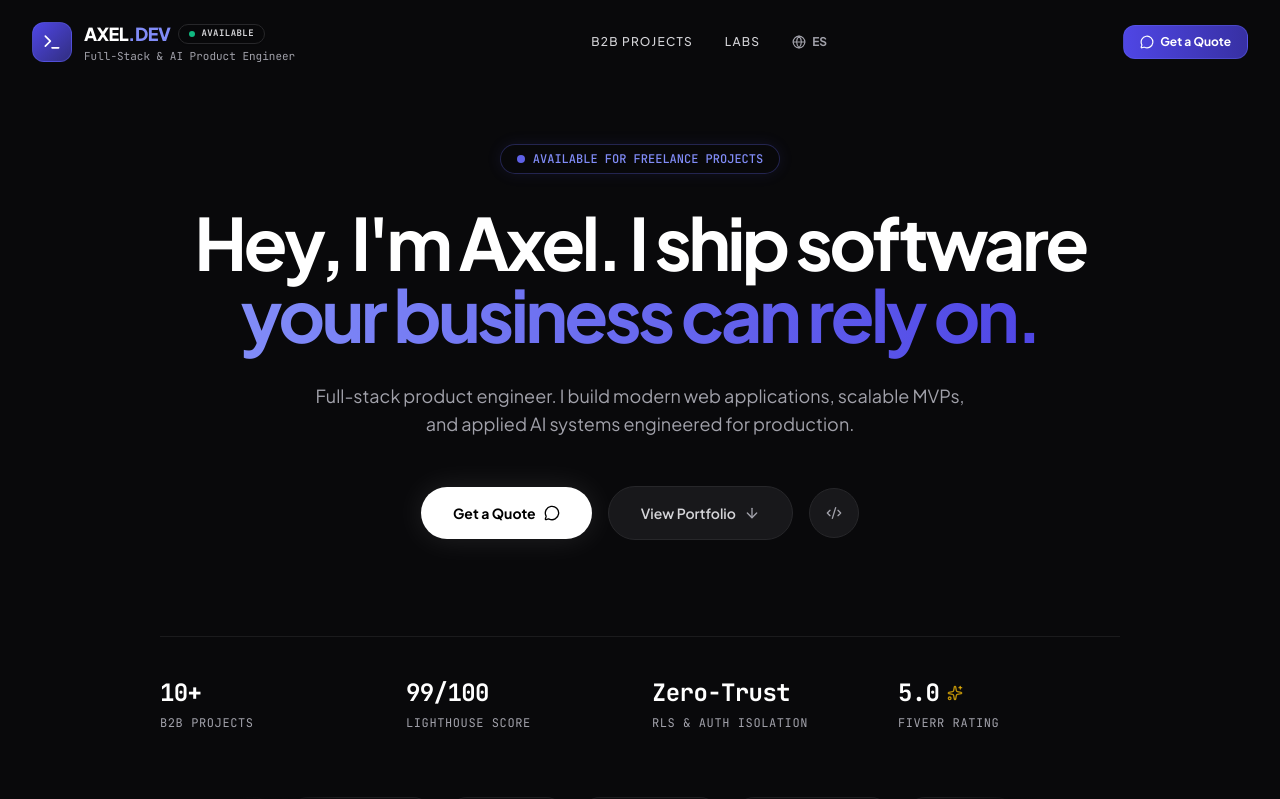
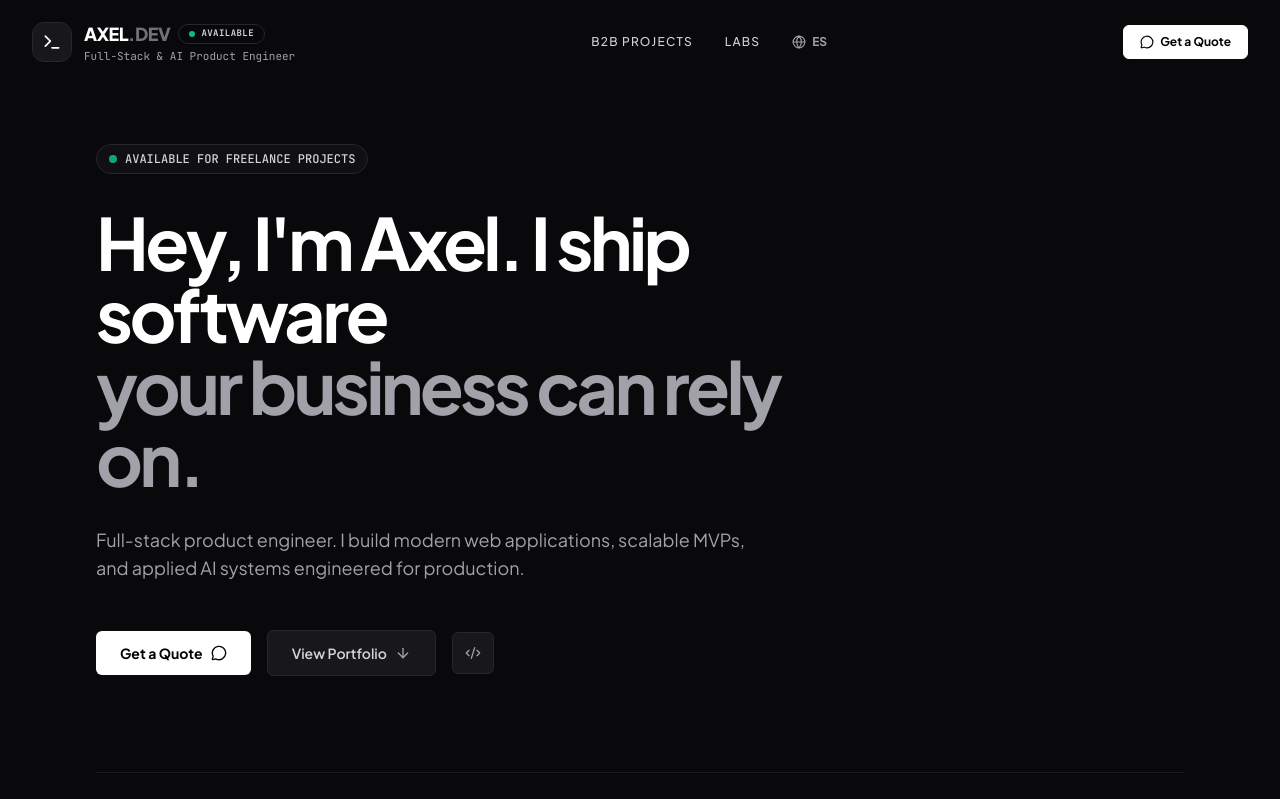
Before and after one commit to Axl07s/portfolio-axel, a React (Vite) app: page / in a window 1280 px wide. Shown: the top 799 px of the page. Built offline with nearby package versions, Linux system fonts and the light colour scheme.

Commit message:
chore: before phase 2b

```diff
--- a/src/components/Hero.tsx
+++ b/src/components/Hero.tsx
@@ -27,7 +27,7 @@ export const Hero: React.FC = () => {
   };
 
   return (
-    <section className="relative pt-36 pb-24 px-4 sm:px-6 lg:px-8 max-w-5xl mx-auto text-center overflow-hidden">
+    <section className="relative pt-36 pb-24 px-4 sm:px-6 lg:px-8 max-w-6xl mx-auto text-left overflow-hidden">
 
       <Particles />
       <div
@@ -40,48 +40,44 @@ export const Hero: React.FC = () => {
         }}
       />
 
-      {/* Subtle Indigo Glow */}
-      <div className="absolute top-1/3 left-1/2 -translate-x-1/2 -translate-y-1/2 w-full sm:w-[500px] h-[300px] bg-indigo-500/15 blur-[120px] rounded-full pointer-events-none -z-10" />
-
       <motion.div
         variants={container}
         initial="hidden"
         animate="show"
-        className="space-y-8"
+        className="space-y-8 max-w-3xl"
       >
 
         {/* Minimalist Role Pill */}
-        <motion.div variants={item} className="inline-flex items-center gap-2 px-4 py-1.5 rounded-full bg-zinc-950/80 backdrop-blur-sm border border-indigo-500/30 text-indigo-400 text-xs font-mono font-medium shadow-[0_0_15px_rgba(99,102,241,0.1)]">
-          <span className="w-2 h-2 rounded-full bg-indigo-500 animate-[pulse_2s_ease-in-out_infinite]" />
+        <motion.div variants={item} className="inline-flex items-center gap-2 px-3 py-1.5 rounded-full bg-zinc-900/50 backdrop-blur-sm border border-zinc-800 text-zinc-300 text-xs font-mono font-medium">
+          <span className="w-2 h-2 rounded-full bg-emerald-500 animate-[pulse_2s_ease-in-out_infinite]" />
           <ScrambleText text={t('hero.status')} delay={800} />
         </motion.div>
 
         {/* Primary Authentic Headline */}
         <motion.div variants={item}>
-          <h1 className="text-[2.5rem] leading-[1.05] sm:leading-[1.1] sm:text-6xl lg:text-7xl font-bold tracking-tighter text-white leading-[1.1]">
+          <h1 className="text-[2.5rem] leading-[1.05] sm:leading-[1.1] sm:text-6xl lg:text-7xl font-bold tracking-tighter text-white">
             {lang === 'es' ? 'Hola, soy Axel. Construyo software en el que ' : "Hey, I'm Axel. I ship software "}
             <br className="hidden sm:inline" />
-            <span className="text-transparent bg-clip-text bg-gradient-to-r from-indigo-400 to-indigo-600">
+            <span className="text-zinc-400">
               {lang === 'es' ? 'tu negocio puede confiar.' : 'your business can rely on.'}
             </span>
           </h1>
         </motion.div>
 
         {/* Honest, Personal Biography */}
-        <motion.p variants={item} className="text-base sm:text-lg text-zinc-400 max-w-2xl mx-auto font-normal leading-relaxed">
+        <motion.p variants={item} className="text-base sm:text-lg text-zinc-400 max-w-2xl font-normal leading-relaxed">
           {t('hero.subtitle')}
         </motion.p>
 
         {/* Clean, Non-Marketing Action CTAs */}
-        <motion.div variants={item} className="flex flex-wrap items-center justify-center gap-4 pt-4">
+        <motion.div variants={item} className="flex flex-wrap items-center justify-start gap-4 pt-4">
           {/* Primary CTA: Quote / Contact */}
           <a
             href={lang === 'es' ? "https://wa.me/593995267503?text=Hola%20Axel,%20quiero%20cotizar%20un%20proyecto" : "https://wa.me/593995267503?text=Hi%20Axel,%20I%20would%20like%20to%20quote%20a%20project"}
             target="_blank"
             rel="noopener noreferrer"
-            className="group relative inline-flex items-center gap-2 px-8 py-4 rounded-full text-sm font-bold bg-white text-black hover:bg-zinc-100 transition-all shadow-[0_0_30px_rgba(255,255,255,0.1)] hover:shadow-[0_0_40px_rgba(255,255,255,0.2)] hover:-translate-y-0.5 active:scale-95 overflow-hidden"
+            className="group relative inline-flex items-center gap-2 px-6 py-3 rounded-md text-sm font-bold bg-white text-black hover:bg-zinc-200 emil-btn"
           >
-            <div className="absolute inset-0 bg-gradient-to-r from-white via-indigo-100 to-white opacity-0 group-hover:opacity-100 transition-opacity duration-500 -z-10" />
             <span>{t('hero.cta.primary')}</span>
             <MessageCircle className="w-4 h-4 text-black group-hover:scale-110 transition-transform" />
           </a>
@@ -89,17 +85,17 @@ export const Hero: React.FC = () => {
           {/* Secondary CTA: Portfolio */}
           <Link
             to="/projects"
-            className="group inline-flex items-center gap-2 px-8 py-4 rounded-full text-sm font-semibold bg-zinc-900 hover:bg-zinc-800 text-zinc-300 hover:text-white border border-zinc-800 hover:border-zinc-700 transition-all hover:-translate-y-0.5"
+            className="group inline-flex items-center gap-2 px-6 py-3 rounded-md text-sm font-semibold bg-zinc-900 hover:bg-zinc-800 text-zinc-300 hover:text-white border border-zinc-800 emil-btn"
           >
             <span>{t('hero.cta.secondary')}</span>
-            <ArrowDown className="w-4 h-4 text-zinc-400 group-hover:text-white group-hover:translate-y-0.5 transition-all" />
+            <ArrowDown className="w-4 h-4 text-zinc-400 group-hover:text-white group-hover:translate-y-0.5 transition-transform" />
           </Link>
 
           <a
             href="https://github.com/Axl07s"
             target="_blank"
             rel="noopener noreferrer"
-            className="group p-4 rounded-full bg-zinc-900 hover:bg-zinc-800 text-zinc-400 hover:text-white border border-zinc-800 hover:border-zinc-700 transition-all hover:-translate-y-0.5"
+            className="group p-3 rounded-md bg-zinc-900 hover:bg-zinc-800 text-zinc-400 hover:text-white border border-zinc-800 emil-btn"
             aria-label="GitHub Profile"
             title="GitHub Profile"
           >
--- a/src/components/Navbar.tsx
+++ b/src/components/Navbar.tsx
@@ -33,21 +33,21 @@ export const Navbar: React.FC<NavbarProps> = ({ onOpenContact }) => {
   return (
     <nav className={`fixed top-0 inset-x-0 z-[100] transition-all duration-300 ${
       scrolled
-        ? 'glass-obsidian border-b border-indigo-500/20 py-3 shadow-2xl bg-zinc-950/80 backdrop-blur-md'
+        ? 'glass-obsidian border-b border-zinc-800/60 py-3 shadow-xl bg-zinc-950/80 backdrop-blur-md'
         : 'bg-transparent py-5'
     }`}>
       <div className="max-w-7xl mx-auto px-4 sm:px-6 lg:px-8 flex items-center justify-between">
 
         {/* Logo */}
         <Link to="/" className="flex items-center gap-3 group">
-          <div className="w-10 h-10 rounded-xl bg-gradient-to-br from-indigo-600 to-indigo-900 flex items-center justify-center border border-indigo-500/40 shadow-glow-indigo group-hover:scale-105 transition-transform">
+          <div className="w-10 h-10 rounded-xl bg-zinc-900 flex items-center justify-center border border-zinc-800 group-hover:scale-105 transition-transform">
             <Terminal className="w-5 h-5 text-white" />
           </div>
           <div>
             <div className="flex items-center gap-2">
-              <span className="font-extrabold text-lg tracking-tight text-white">AXEL<span className="text-indigo-400">.DEV</span></span>
+              <span className="font-extrabold text-lg tracking-tight text-white">AXEL<span className="text-zinc-500">.DEV</span></span>
               <span className="hidden sm:inline-flex items-center gap-1.5 px-2.5 py-0.5 rounded-full text-[9px] font-mono font-bold bg-zinc-950/80 text-zinc-300 border border-zinc-800 shadow-sm uppercase tracking-wider">
-                <span className="w-1.5 h-1.5 rounded-full bg-emerald-500 animate-pulse" />
+                <span className="w-1.5 h-1.5 rounded-full bg-emerald-500 animate-[pulse_2s_ease-in-out_infinite]" />
                 {lang === 'es' ? 'DISPONIBLE' : 'AVAILABLE'}
               </span>
             </div>
@@ -65,7 +65,7 @@ export const Navbar: React.FC<NavbarProps> = ({ onOpenContact }) => {
               <Link
                 key={link.path}
                 to={link.path}
-                className={`transition-colors uppercase tracking-widest ${isActive ? 'text-indigo-400 font-bold' : 'hover:text-indigo-400'}`}
+                className={`transition-colors uppercase tracking-widest ${isActive ? 'text-white font-bold' : 'hover:text-white'}`}
               >
                 {lang === 'es' ? link.labelES : link.labelEN}
               </Link>
@@ -73,7 +73,7 @@ export const Navbar: React.FC<NavbarProps> = ({ onOpenContact }) => {
           })}
           <button
             onClick={toggleLanguage}
-            className="flex items-center gap-1.5 text-zinc-400 hover:text-indigo-400 transition-colors uppercase font-bold"
+            className="flex items-center gap-1.5 text-zinc-400 hover:text-white transition-colors uppercase font-bold"
           >
             <Globe className="w-3.5 h-3.5" />
             {lang === 'es' ? 'EN' : 'ES'}
@@ -84,7 +84,7 @@ export const Navbar: React.FC<NavbarProps> = ({ onOpenContact }) => {
         <div className="hidden md:flex items-center gap-3">
           <button
             onClick={onOpenContact}
-            className="flex items-center gap-1.5 px-4 py-2 rounded-xl text-xs font-bold bg-gradient-to-r from-indigo-600 to-indigo-800 text-white border border-indigo-500/40 shadow-glow-indigo hover:brightness-110 active:scale-95 transition-all"
+            className="flex items-center gap-1.5 px-4 py-2 rounded-md text-xs font-bold bg-white text-black border border-white hover:bg-zinc-200 hover:border-zinc-200 emil-btn"
           >
             <MessageCircle className="w-3.5 h-3.5" />
             <span>{t('hero.cta.primary')}</span>
@@ -94,7 +94,7 @@ export const Navbar: React.FC<NavbarProps> = ({ onOpenContact }) => {
         {/* Mobile Menu Button */}
         <button
           onClick={() => setMobileMenuOpen(!mobileMenuOpen)}
-          className="p-2 rounded-xl bg-zinc-900 border border-zinc-800 text-zinc-300 hover:text-white md:hidden"
+          className="p-2 rounded-md bg-zinc-900 border border-zinc-800 text-zinc-300 hover:text-white md:hidden"
           aria-label={lang === 'es' ? 'Abrir menú de navegación' : 'Open navigation menu'}
           aria-expanded={mobileMenuOpen}
         >
@@ -105,7 +105,7 @@ export const Navbar: React.FC<NavbarProps> = ({ onOpenContact }) => {
 
       {/* Mobile Drawer */}
       {mobileMenuOpen && (
-        <div className="md:hidden bg-zinc-950/95 backdrop-blur-md border-b border-indigo-500/20 px-6 py-4 space-y-3 animate-fadeIn">
+        <div className="md:hidden bg-zinc-950/95 backdrop-blur-md border-b border-zinc-800 px-6 py-4 space-y-3 animate-fadeIn">
           {navLinks.map((link) => {
             const isActive = location.pathname.startsWith(link.path);
             return (
@@ -113,20 +113,20 @@ export const Navbar: React.FC<NavbarProps> = ({ onOpenContact }) => {
                 key={link.path}
                 to={link.path}
                 onClick={() => setMobileMenuOpen(false)}
-                className={`block text-sm py-1 font-medium ${isActive ? 'text-indigo-400' : 'text-zinc-200 hover:text-indigo-400'}`}
+                className={`block text-sm py-1 font-medium ${isActive ? 'text-white' : 'text-zinc-400 hover:text-white'}`}
               >
                 {lang === 'es' ? link.labelES : link.labelEN}
               </Link>
             );
           })}
-          <button onClick={() => { toggleLanguage(); setMobileMenuOpen(false); }} className="w-full mt-4 bg-indigo-500/10 border border-indigo-500/30 text-indigo-400 rounded-lg px-4 py-3 flex items-center justify-center gap-2 font-bold uppercase text-xs tracking-widest active:scale-95 transition-transform"><Globe className="w-4 h-4" />{lang === "es" ? "Switch to English" : "Cambiar a Español"}</button>
+          <button onClick={() => { toggleLanguage(); setMobileMenuOpen(false); }} className="w-full mt-4 bg-zinc-900 border border-zinc-800 text-zinc-300 hover:text-white rounded-md px-4 py-3 flex items-center justify-center gap-2 font-bold uppercase text-xs tracking-widest emil-btn"><Globe className="w-4 h-4" />{lang === "es" ? "Switch to English" : "Cambiar a Español"}</button>
           <div className="pt-2 border-t border-zinc-800">
             <button
               onClick={() => {
                 setMobileMenuOpen(false);
                 onOpenContact();
               }}
-              className="w-full flex items-center justify-center gap-2 py-2.5 rounded-xl text-xs font-bold bg-indigo-600 text-white"
+              className="w-full flex items-center justify-center gap-2 py-2.5 rounded-md text-xs font-bold bg-white text-black hover:bg-zinc-200"
             >
               <MessageCircle className="w-4 h-4" />
               <span>{t('hero.cta.primary')}</span>
--- a/src/index.css
+++ b/src/index.css
@@ -1,6 +1,12 @@
 @tailwind base;
 @tailwind components;
 @tailwind utilities;
+
+:root {
+  --ease-out: cubic-bezier(0.23, 1, 0.32, 1);
+  --ease-in-out: cubic-bezier(0.77, 0, 0.175, 1);
+  --ease-drawer: cubic-bezier(0.32, 0.72, 0, 1);
+}
 
 @layer base {
   html {
@@ -40,18 +46,18 @@
 }
 
 .glass-obsidian-card:hover {
-  border-color: rgba(99, 102, 241, 0.5); /* indigo-500 */
-  box-shadow: 0 0 35px -5px rgba(99, 102, 241, 0.25);
+  border-color: rgba(255, 255, 255, 0.15); /* zinc-300 */
+  box-shadow: 0 0 35px -5px rgba(255, 255, 255, 0.15);
 }
 
 /* Laser Line Accent */
 .laser-line-red {
   height: 1px;
-  background: linear-gradient(90deg, transparent 0%, rgba(99, 102, 241, 0.9) 50%, transparent 100%);
+  background: linear-gradient(90deg, transparent 0%, rgba(255, 255, 255, 0.15) 50%, transparent 100%);
 }
 
 .laser-glow-red {
-  box-shadow: 0 0 20px rgba(99, 102, 241, 0.4), inset 0 0 15px rgba(99, 102, 241, 0.2);
+  box-shadow: 0 0 20px rgba(255, 255, 255, 0.15), inset 0 0 15px rgba(255, 255, 255, 0.15);
 }
 
 /* Custom Smooth Scrollbar */
@@ -69,13 +75,13 @@
 }
 
 ::-webkit-scrollbar-thumb:hover {
-  background: #6366f1; /* indigo-500 */
+  background: #52525b; /* zinc-300 */
 }
 
 @keyframes fadeIn {
   from {
     opacity: 0;
-    transform: scale(0.99);
+    transform: scale(0.96);
   }
   to {
     opacity: 1;
@@ -84,7 +90,20 @@
 }
 
 .animate-fadeIn {
-  animation: fadeIn 0.2s ease-out forwards;
+  animation: fadeIn 0.2s var(--ease-out) forwards;
 }
 
 body { overflow-x: clip; }
+
+
+
+
+
+
+
+.emil-btn {
+  transition: transform 160ms var(--ease-out);
+}
+.emil-btn:active {
+  transform: scale(0.97);
+}
```
